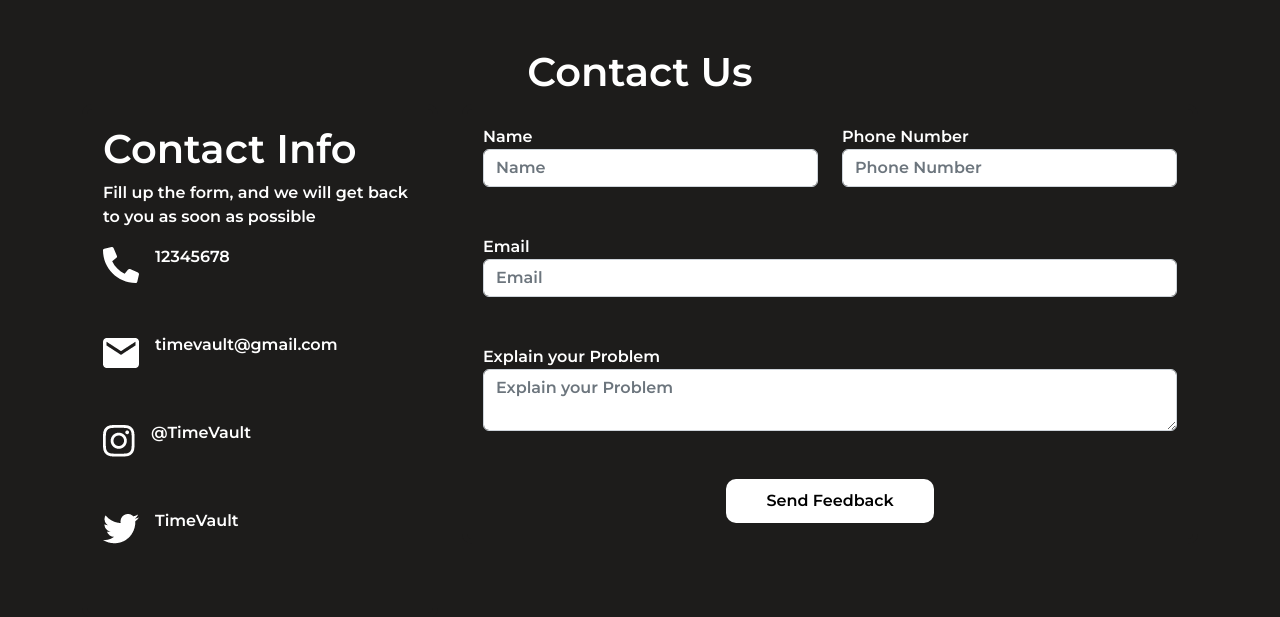
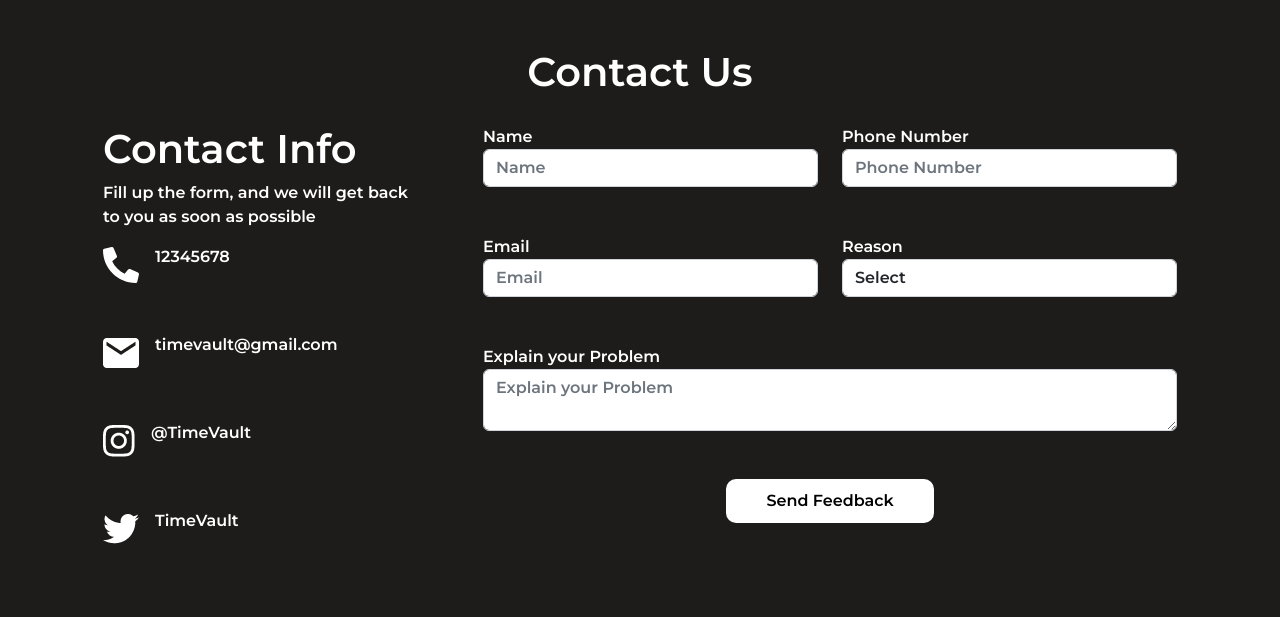
Before and after one commit to Zerolimits45/App_dev_Project, a Flask app: page /contact in a window 1280 px wide. Shown: the part 66-683 px from the top of the page. Run offline with Flask 2, Linux system fonts and the light colour scheme; some libraries are stand-ins or nearby versions.

Commit message:
feedback category

```diff
--- a/forms.py
+++ b/forms.py
@@ -111,6 +111,9 @@ class ContactForm(Form):
     email = StringField('Email', validators=[DataRequired(), Email()])
     phonenumber = StringField("Phone Number",
                               validators=[regexp("^[689]\d{7}$", message="Please enter a valid phone number")])
+    reason = SelectField('Reason', validators=[DataRequired()],
+                        choices=[('', 'Select'), ('General Inquiry', 'General Inquiry'), ('Complaint', 'Complaint'),
+                                 ('Feedback', 'Feedback'), ], default='')
     message = TextAreaField('Explain your Problem', validators=[DataRequired(), Length(min=1, max=1024,
                                                                                        message="Please leave a message within 1024 characters")])
     submit = SubmitField('Send Feedback')
@@ -227,19 +230,26 @@ class editCouponForm(Form):
 
 # Sort Functions
 class SortUserForm(Form):
-    sort = SelectField('Sort By', choices=[('', 'Select'), ('Ascending', 'Ascending'), ('Descending', 'Descending')], default='')
+    sort = SelectField('Sort By', choices=[('', 'Select'), ('Ascending', 'Ascending'), ('Descending', 'Descending')],
+                       default='')
     submit = SubmitField('Update')
 
 
 class SortProductForm(Form):
-    sort = SelectField('Filter By', validators=[DataRequired()], choices=[('', 'Select'), ('Price', 'Price'), ('Quantity', 'Quantity')])
-    direction = SelectField('Sort By', validators=[DataRequired()], choices=[('', 'Select'), ('Ascending', 'Ascending'), ('Descending', 'Descending')], default='')
+    sort = SelectField('Filter By', validators=[DataRequired()],
+                       choices=[('', 'Select'), ('Price', 'Price'), ('Quantity', 'Quantity')])
+    direction = SelectField('Sort By', validators=[DataRequired()],
+                            choices=[('', 'Select'), ('Ascending', 'Ascending'), ('Descending', 'Descending')],
+                            default='')
     submit = SubmitField('Update')
 
 
 class SortCouponForm(Form):
-    sort = SelectField('Filter By', validators=[DataRequired()], choices=[('', 'Select'), ('Price', 'Price'), ('Effect', 'Effect')])
-    direction = SelectField('Sort By', validators=[DataRequired()], choices=[('', 'Select'), ('Ascending', 'Ascending'), ('Descending', 'Descending')], default='')
+    sort = SelectField('Filter By', validators=[DataRequired()],
+                       choices=[('', 'Select'), ('Price', 'Price'), ('Effect', 'Effect')])
+    direction = SelectField('Sort By', validators=[DataRequired()],
+                            choices=[('', 'Select'), ('Ascending', 'Ascending'), ('Descending', 'Descending')],
+                            default='')
     submit = SubmitField('Update')
 
 
--- a/templates/admin/admin-users-feedback.html
+++ b/templates/admin/admin-users-feedback.html
@@ -21,7 +21,9 @@
                     <th>Name</th>
                     <th>Phone</th>
                     <th>Email</th>
+                    <th>Reason</th>
                     <th>Message</th>
+                    <th>Status</th>
                     <th>Actions</th>
                 </tr>
                 {% for feedback in feedbacks_list %}
@@ -30,7 +32,9 @@
                     <td>{{ feedback.get_name() }}</td>
                     <td>{{ feedback.get_phonenumber() }}</td>
                     <td>{{ feedback.get_email() }}</td>
+                    <td></td>
                     <td>{{ feedback.get_message() }}</td>
+                    <td></td>
                     <td>
                         <button class="delete-btn" data-bs-toggle="modal" data-bs-target="#myModal_{{feedback.get_uid()}}">Delete</button>
 
--- a/templates/contact.html
+++ b/templates/contact.html
@@ -42,12 +42,15 @@
                             </div>
                         </div>
                         <div class="row">
-                            <div class="mb-5">
+                            <div class=" col-lg-6 mb-5">
                                 {{ formHelper.renderField(form.email) }}
                             </div>
-                            <div class="mb-5">
-                                {{ formHelper.renderField(form.message) }}
+                            <div class=" col-lg-6 mb-5">
+                                {{ formHelper.renderField(form.reason) }}
                             </div>
+                        </div>
+                        <div class="mb-5">
+                            {{ formHelper.renderField(form.message) }}
                         </div>
                         <div class="d-flex justify-content-center">
                             <input type="submit" value="Send Feedback" class="login-btn">
```
